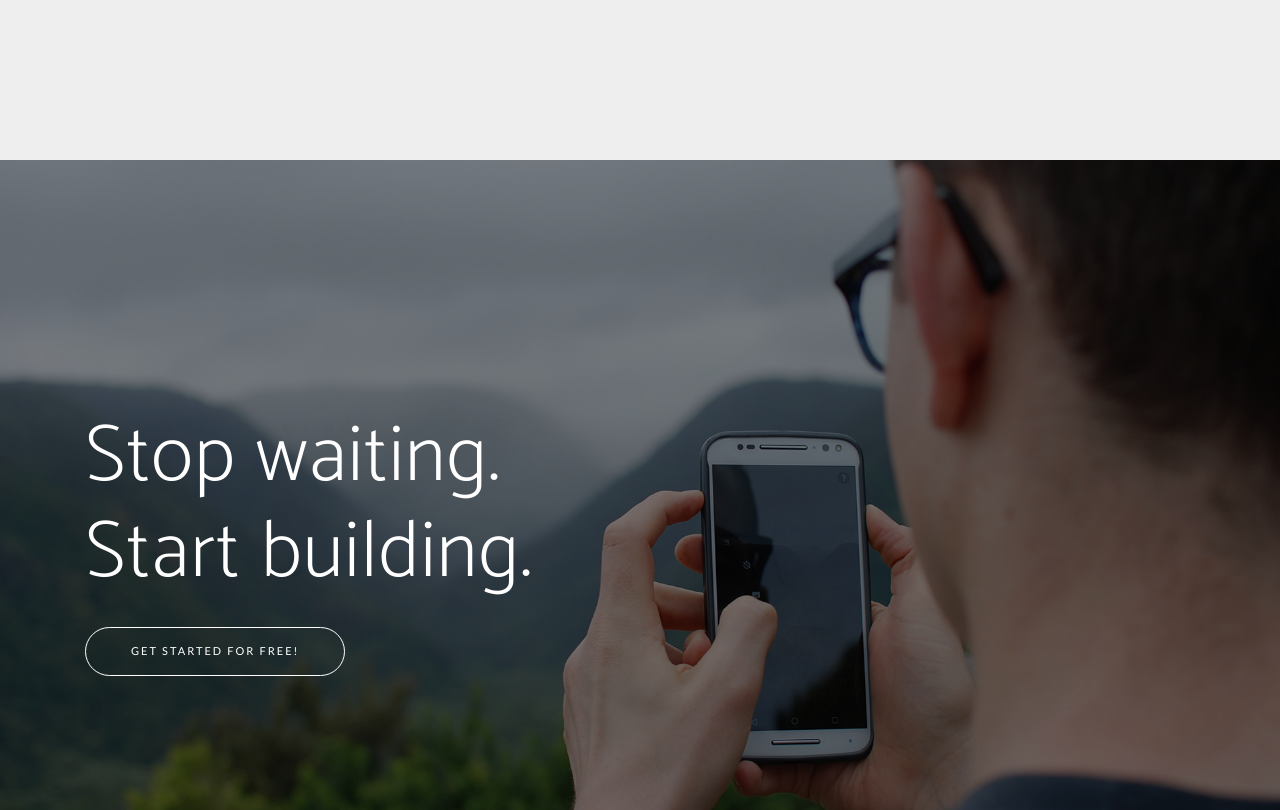
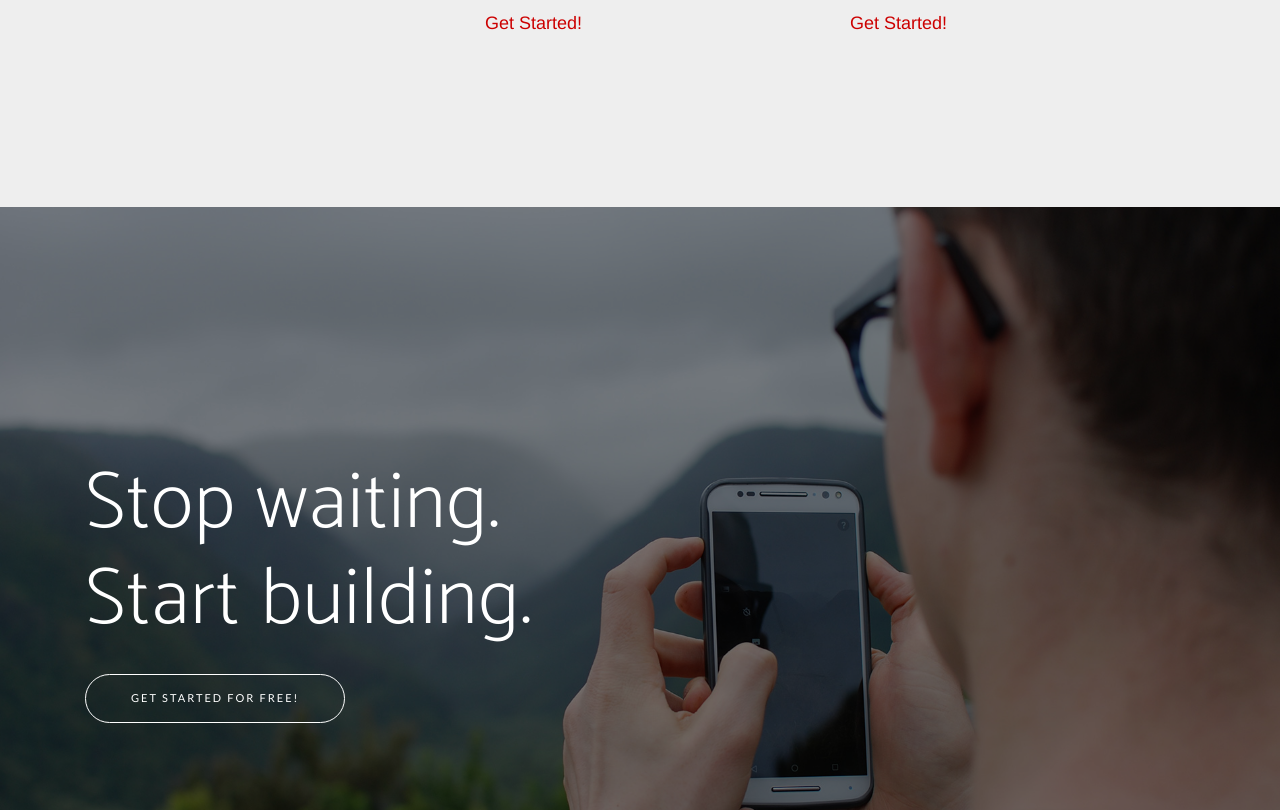
Before and after one commit to roncham/pegasusteam, a Gatsby site: page / in a window 1280 px wide. Shown: the part 2667-3477 px from the top of the page. Built offline with nearby package versions, Linux system fonts and the light colour scheme; Gatsby itself is replaced by a stand-in of ours; some packages are replaced by stand-ins of ours; a web font is replaced by a local one.

Commit message:
Add links

```diff
--- a/src/pages/index.js
+++ b/src/pages/index.js
@@ -134,6 +134,13 @@ const IndexPage = () => (
                     <p className="text-muted">
                     Whether you choose a JAMstack site or WordPress site we can make it into a PWA.
                     </p>
+                    <p>
+                      <Scroll type="id" element="contact">
+                          <a href="#contact">
+                            Get Started!
+                          </a>
+                        </Scroll>
+                    </p>
                   </div>
                 </div>
                 <div className="col-lg-6">
@@ -144,6 +151,13 @@ const IndexPage = () => (
                       All websites require some maintenance. Whether it's making small tweaks, updating plugins or the software that powers your site.</p>
                     <p className="text-muted">
                       We'll monitor your site and make sure everything is working properly and is updated in a timely matter.
+                    </p>
+                    <p>
+                      <Scroll type="id" element="contact">
+                          <a href="#contact">
+                            Get Started!
+                          </a>
+                        </Scroll>
                     </p>
                   </div>
                 </div>
```
